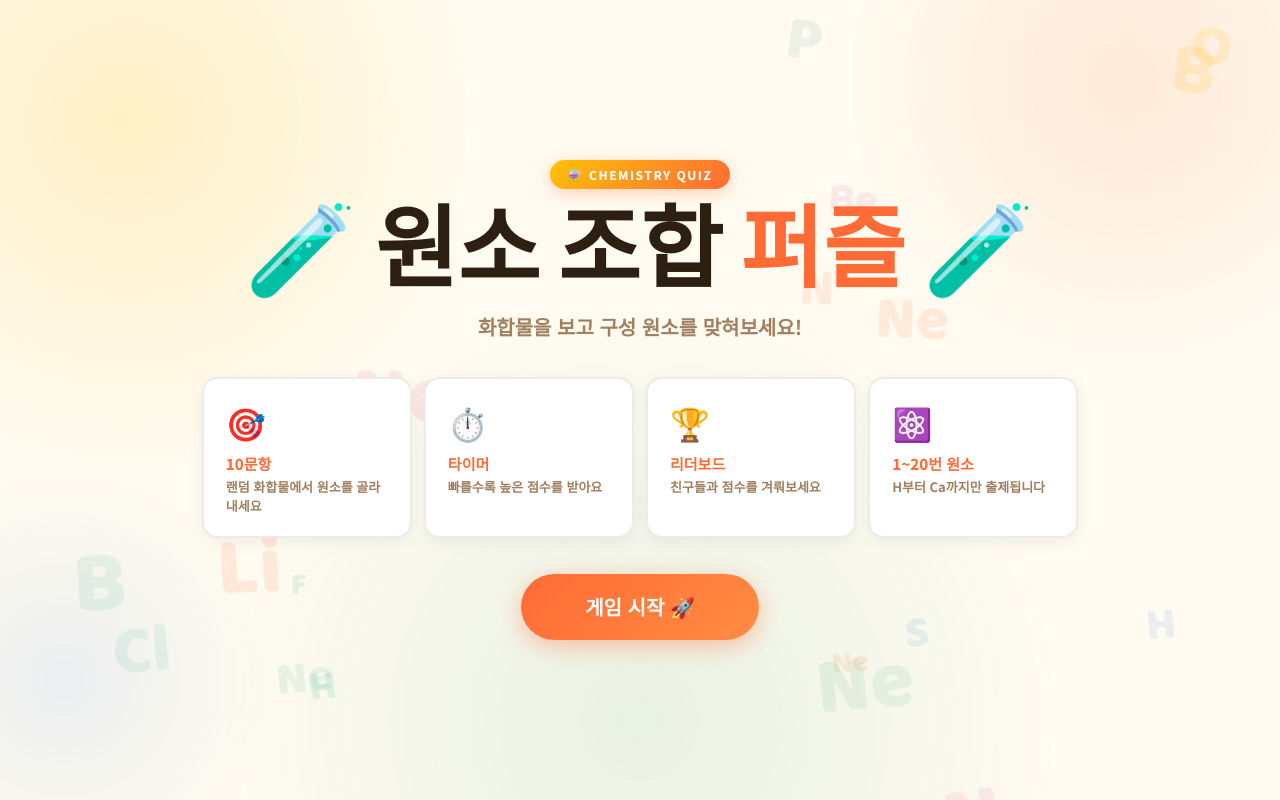
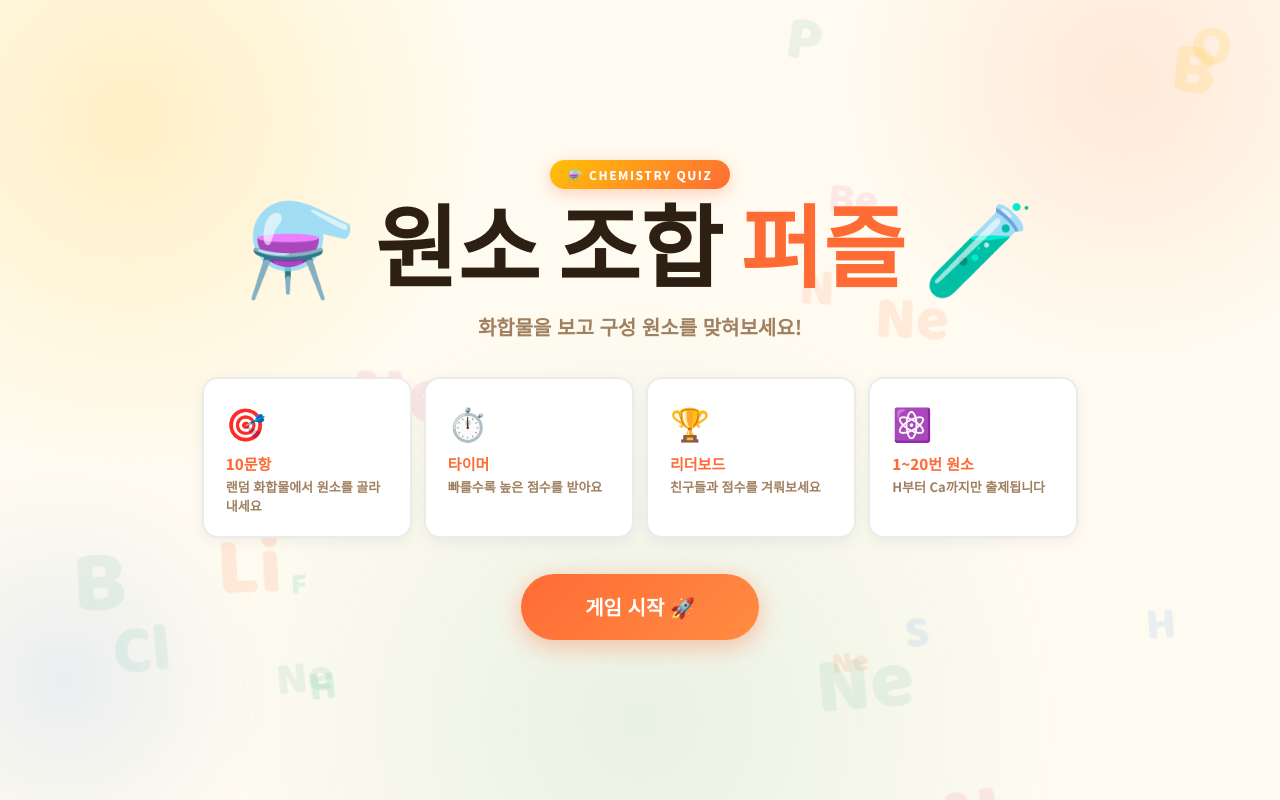
Before and after one commit to lm99015-cyber/element_card_maker, a plain HTML site: page index.html in a window 1280 px wide. Drawn offline with nearby package versions, Linux system fonts and the light colour scheme.

Commit message:
Update index.html

```diff
--- a/index.html
+++ b/index.html
@@ -606,7 +606,7 @@ body::before{
 <!-- ══ TITLE SCREEN ══ -->
 <div class="page" id="screen-title">
   <div class="title-badge">⚗️ Chemistry Quiz</div>
-  <div class="title-main">🧪 원소 조합 <span>퍼즐</span> 🧪</div>
+  <div class="title-main">⚗️ 원소 조합 <span>퍼즐</span> 🧪</div>
   <div class="title-sub">화합물을 보고 구성 원소를 맞혀보세요!</div>
 
   <div class="rules-wrap">
```
